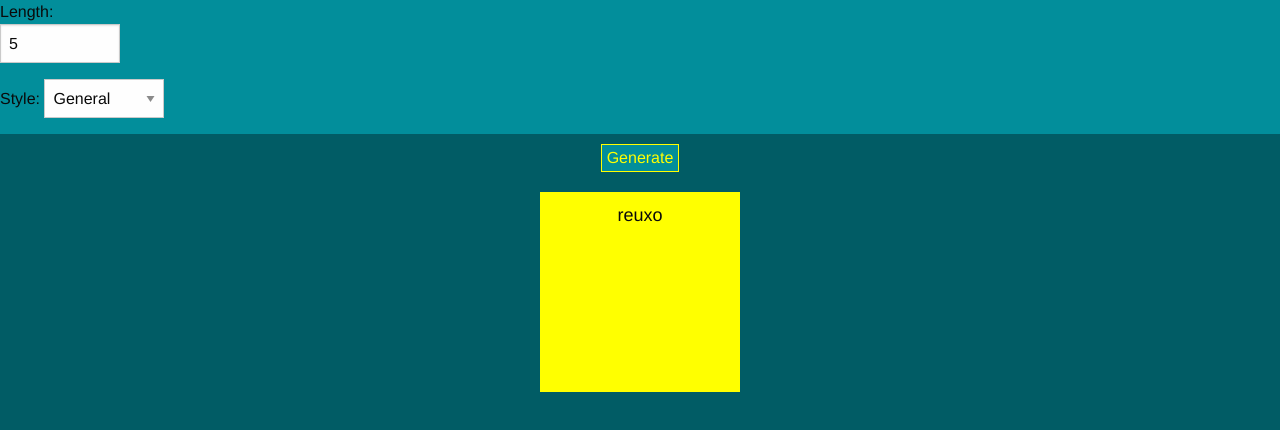
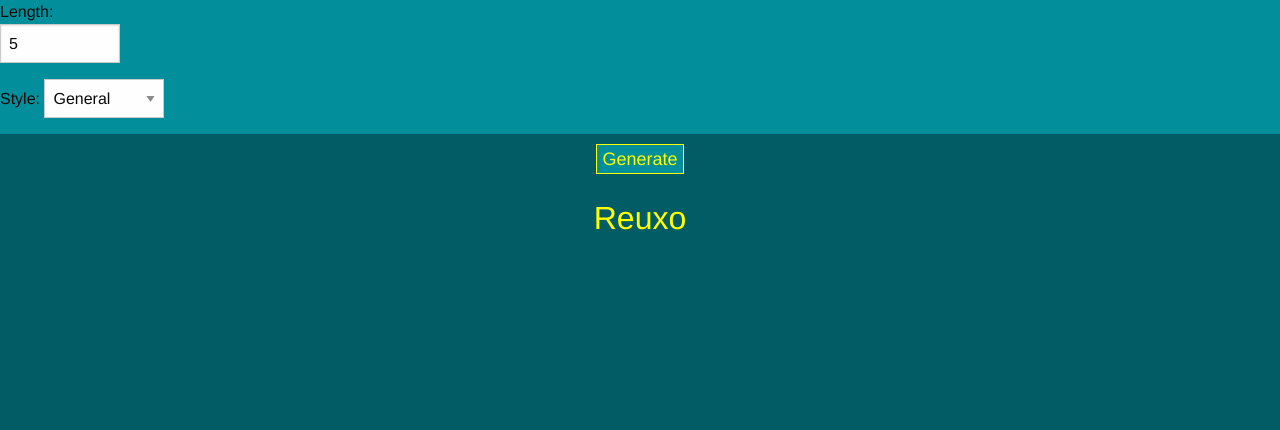
Before and after one commit to svmi3195/random_name_generator, a plain HTML site: page index.html in a window 1280 px wide. Both pictures are taken after a click on the button "Generate". Drawn offline with nearby package versions, Linux system fonts and the light colour scheme.

Commit message:
added options for name styles

```diff
--- a/app.js
+++ b/app.js
@@ -9,52 +9,114 @@ function go(){
   })
 }//end of go function
 
-//numbers in arrays - generic frequency, soft, harsh
-var freqs = {
-    a: [3],
-    e: [4],
-    i: [2],
-    o: [3],
-    u: [1],
-    b: [1],
-    c: [2],
-    d: [3],
-    f: [1],
-    g: [1],
-    h: [4],
-    j: [1],
-    k: [1],
-    l: [2],
-    m: [2],
-    n: [5],
-    p: [1],
-    q: [1],
-    r: [4],
-    s: [4],
-    t: [6],
-    v: [1],
-    x: [1],
-    z: [1],
-    w: [1],
-    y: [1]
+//numbers in arrays - generic frequency, soft, harsh, snake
+var freqsVowels = {
+    a: [3,3,3,2],
+    e: [4,4,4,6],
+    i: [2,2,2,1],
+    o: [3,3,3,1],
+    u: [1,1,1,2]
 };
 
+//numbers in arrays - generic frequency, soft, harsh, snake
+var freqsCons = {
+    b: [1,1,1,1],
+    c: [2,1,2,1],
+    d: [3,3,3,1],
+    f: [1,1,1,4],
+    g: [1,2,1,1],
+    h: [4,1,4,8],
+    j: [1,1,1,1],
+    k: [1,1,1,1],
+    l: [2,10,1,3],
+    m: [2,2,2,1],
+    n: [5,8,5,1],
+    p: [1,1,1,1],
+    q: [1,1,1,1],
+    r: [4,1,6,1],
+    s: [4,2,4,8],
+    t: [6,2,6,2],
+    v: [1,1,1,1],
+    x: [1,1,3,1],
+    z: [1,1,3,3],
+    w: [1,3,1,1],
+    y: [1,1,1,1]
+};
+
+//consonant clusters possible at the beginning
+var clustersStart = ['bl', 'br', 'ch', 'cl', 'cr', 'dr', 'fl', 'fr', 'gl', 'gr',
+  'pl', 'pr', 'sc', 'sh', 'sk', 'sl', 'sm', 'sn', 'sp', 'st', 'sw',
+  'th', 'tr', 'tw', 'wh', 'wr'];
+
+//consonant clusters possible at the end
+var clustersEnd = ['st', 'sk', 'sp', 'nd', 'nt', 'nk', 'mp', 'rd', 'ld', 'lp', 'rk', 'lt', 'lf', 'pt', 'ft', 'ct'];
+
+
+
 function generate(length, style){
-  if(style === 'gen' || style === 'simp'){
-    var vowels = createVowels(0);
-    var consonants = createConsonants(0);
+  var vowels;
+  var consonants;
+  if(style === 'soft'){
+    vowels = createVowels(1);
+    consonants = createConsonants(1);
+  }else if(style === 'harsh'){
+    vowels = createVowels(2);
+    consonants = createConsonants(2);
+  }else if(style === 'snake'){
+    vowels = createVowels(3);
+    consonants = createConsonants(3);
+  }else{
+    vowels = createVowels(0);
+    consonants = createConsonants(0);
   }
 
   var pattern = makePattern(length, style);
   var name = [];
 
-  for(var i = 0; i < pattern.length; i++){
-    if(pattern[i] == 0){
-      name.push(vowels[Math.floor(Math.random() * vowels.length)]);
-    }else{
-      name.push(consonants[Math.floor(Math.random() * consonants.length)]);
+  if(style === 'snake'){
+    for(var i = 0; i < pattern.length; i++){
+      if(pattern[i] === 0 && pattern[i-1] === 0){
+        name.push(name[i-1]);
+      }else if(pattern[i] === 1 && pattern[i-1] === 1){
+        name.push('s');
+      }else if(pattern[i] === 0 ){
+        name.push(vowels[Math.floor(Math.random() * vowels.length)]);
+      }else{
+        name.push(consonants[Math.floor(Math.random() * consonants.length)]);
+      }
+    }
+  }else if(style === 'harsh'){
+    for(var i = 0; i < pattern.length; i++){
+      if(pattern[i] === 1 && name[i-1] === 't'){
+        name.push('h');
+      }else if(pattern[i] === 0 && pattern[i-1] === 0){
+        name.push('i');
+      }else if(pattern[i] === 1 && pattern[i-1] === 1){
+        name.push('r');
+      }else if(pattern[i] == 0){
+        name.push(vowels[Math.floor(Math.random() * vowels.length)]);
+      }else{
+        name.push(consonants[Math.floor(Math.random() * consonants.length)]);
+      }
+    }
+  }else{
+    for(var i = 0; i < pattern.length; i++){
+      if(i === 0 && pattern[i] == 1 && pattern[i+1] == 1){
+        name.push(clustersStart[Math.floor(Math.random() * clustersStart.length)]);
+        i++;
+      }else if(i === pattern.length - 2 && pattern[i] == 1 && pattern[i+1] == 1){
+        name.push(clustersEnd[Math.floor(Math.random() * clustersEnd.length)]);
+        i++;
+      }else if(pattern[i] == 0){
+        name.push(vowels[Math.floor(Math.random() * vowels.length)]);
+      }else{
+        name.push(consonants[Math.floor(Math.random() * consonants.length)]);
+      }
     }
   }
+
+
+  name[0] = name[0].charAt(0).toUpperCase() + name[0].slice(1);
 
   $('.result').text(name.join(""));
 }//end of generate function
@@ -64,8 +126,33 @@ function makePattern(length, style){
 
   var pattern = [];
 
-  //general style - random allowing two vowels/consonants in a row
-  if(style == "gen"){
+//simplistic style - random, but no vowels/consonants in a row
+if(style == "simp"){
+  pattern[0] = Math.round(Math.random());
+  for(var i = 1; i < length; i++){
+    if( pattern[i-1] == 0){
+      pattern[i] = 1;
+    }else{
+      pattern[i] = 0;
+    }
+  }
+}
+
+//soft style allows no consonants clusters
+else if(style == "soft"){
+  for(var i = 0; i < length; i++){
+    if(pattern.length > 1 && pattern[i-1] == 0 && pattern[i-2] == 0){
+      pattern[i] = 1;
+    }else if(pattern[i-1] == 1){
+      pattern[i] = 0;
+    }else{
+      pattern[i] = Math.round(Math.random());
+    }
+  }
+}
+
+//general style - random allowing two vowels/consonants in a row
+  else{
   for(var i = 0; i < length; i++){
     if(pattern.length > 1 && pattern[i-1] == 0 && pattern[i-2] == 0){
       pattern[i] = 1;
@@ -73,17 +160,6 @@ function makePattern(length, style){
       pattern[i] = 0;
     }else{
       pattern[i] = Math.round(Math.random());
-    }
-  }
-}
-//simplistic style - random, but no vowels/consonants in a row
-else if(style == "simp"){
-  pattern[0] = Math.round(Math.random());
-  for(var i = 1; i < length; i++){
-    if( pattern[i-1] == 0){
-      pattern[i] = 1;
-    }else{
-      pattern[i] = 0;
     }
   }
 }
@@ -101,38 +177,25 @@ function freqArray(letter, frequency){
 }//end of freqArray
 
 
+function createVowels(styleNr){
+  var vowels =[];
 
-//REWRITE LATER WITH FOREACH LOOP
-function createVowels(styleNr){
-  var vowels = [].concat(freqArray("a", freqs.a[styleNr]))
-                  .concat(freqArray("e", freqs.e[styleNr]))
-                  .concat(freqArray("i", freqs.i[styleNr]))
-                  .concat(freqArray("o", freqs.o[styleNr]))
-                  .concat(freqArray("u", freqs.u[styleNr]));
+  for (var property in freqsVowels) {
+    if (freqsVowels.hasOwnProperty(property)) {
+        vowels = vowels.concat(freqArray(property, freqsVowels[property][styleNr]));
+    }
+}
   return vowels;
 }
 
 function createConsonants(styleNr){
-  var consonants = [].concat(freqArray("b", freqs.b[styleNr]))
-                  .concat(freqArray("c", freqs.c[styleNr]))
-                  .concat(freqArray("d", freqs.d[styleNr]))
-                  .concat(freqArray("f", freqs.f[styleNr]))
-                  .concat(freqArray("g", freqs.g[styleNr]))
-                  .concat(freqArray("h", freqs.h[styleNr]))
-                  .concat(freqArray("j", freqs.j[styleNr]))
-                  .concat(freqArray("k", freqs.k[styleNr]))
-                  .concat(freqArray("l", freqs.l[styleNr]))
-                  .concat(freqArray("m", freqs.m[styleNr]))
-                  .concat(freqArray("n", freqs.n[styleNr]))
-                  .concat(freqArray("p", freqs.p[styleNr]))
-                  .concat(freqArray("q", freqs.q[styleNr]))
-                  .concat(freqArray("r", freqs.r[styleNr]))
-                  .concat(freqArray("s", freqs.s[styleNr]))
-                  .concat(freqArray("t", freqs.t[styleNr]))
-                  .concat(freqArray("v", freqs.v[styleNr]))
-                  .concat(freqArray("x", freqs.x[styleNr]))
-                  .concat(freqArray("z", freqs.z[styleNr]))
-                  .concat(freqArray("w", freqs.w[styleNr]))
-                  .concat(freqArray("y", freqs.y[styleNr]))
+  var consonants = [];
+
+  for (var property in freqsCons) {
+    if (freqsCons.hasOwnProperty(property)) {
+        consonants = consonants.concat(freqArray(property, freqsCons[property][styleNr]));
+    }
+}
+
   return consonants;
 }
--- a/index.html
+++ b/index.html
@@ -30,13 +30,14 @@
       <option value="simp">Simplistic</option>
       <option value="soft">Soft</option>
       <option value="harsh">Harsh</option>
+      <option value="snake">Snake</option>
     </select>
   </div>
 
 </div>
 <div class="genBtn"><button type="button">Generate</button></div>
 
-<div class="result"></div>
+<div class="result">_ _ _ _ _</div>
 
 <script src="https://ajax.googleapis.com/ajax/libs/jquery/1.12.4/jquery.min.js"></script>
 <script src="app.js"></script>
--- a/style.css
+++ b/style.css
@@ -26,14 +26,12 @@ button{
     border: 1px solid yellow;
     border-radius: 5px;
     color: yellow;
+    font-size: large;
 }
 
 .result{
-    max-width: 200px;
-    min-height: 200px;
-    background: yellow;
-    margin: 20px auto 20px auto;
+    color:yellow;
     text-align: center;
     padding: 10px;
-    font-size: large;
+    font-size: xx-large;
 }
```
